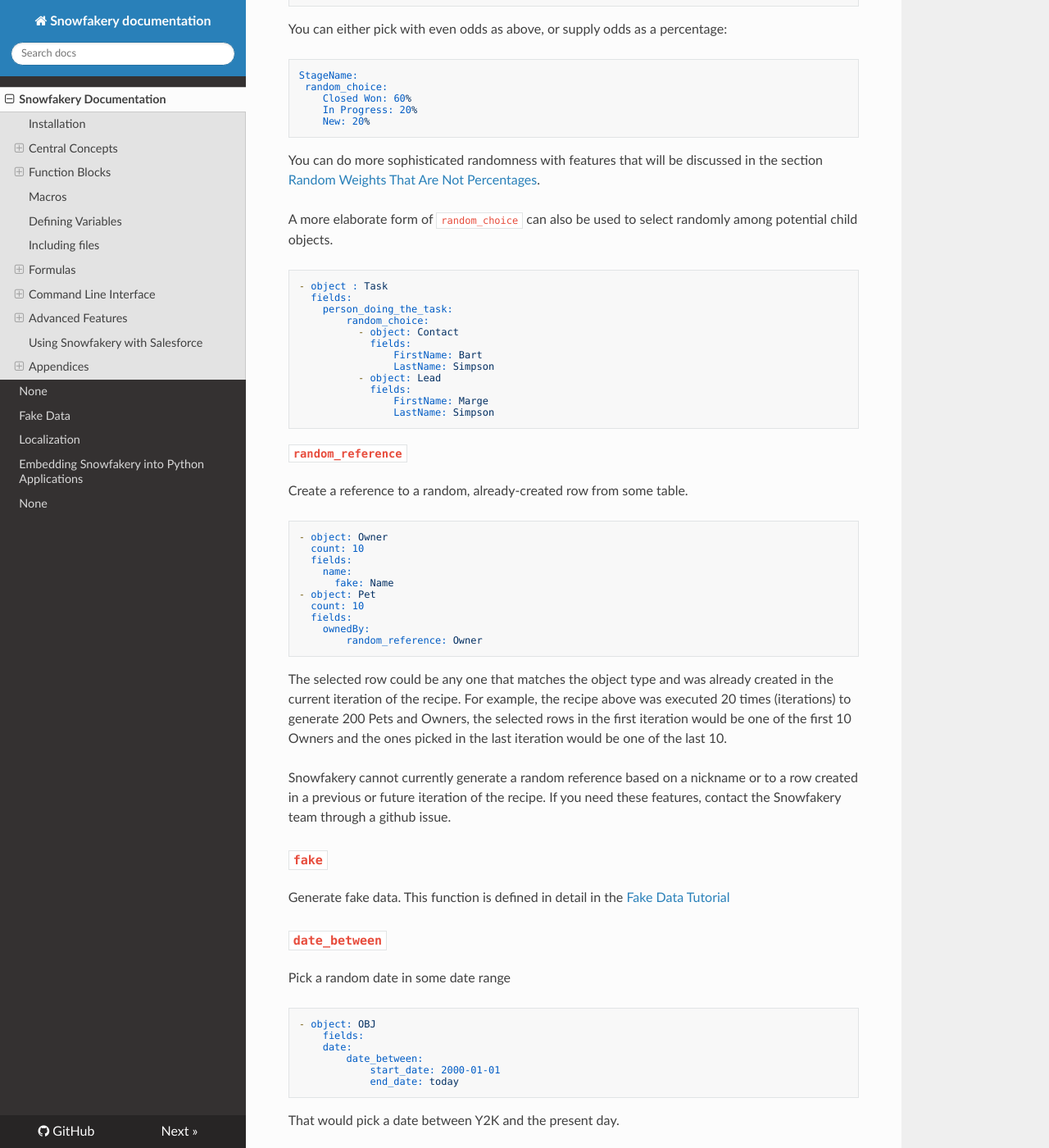
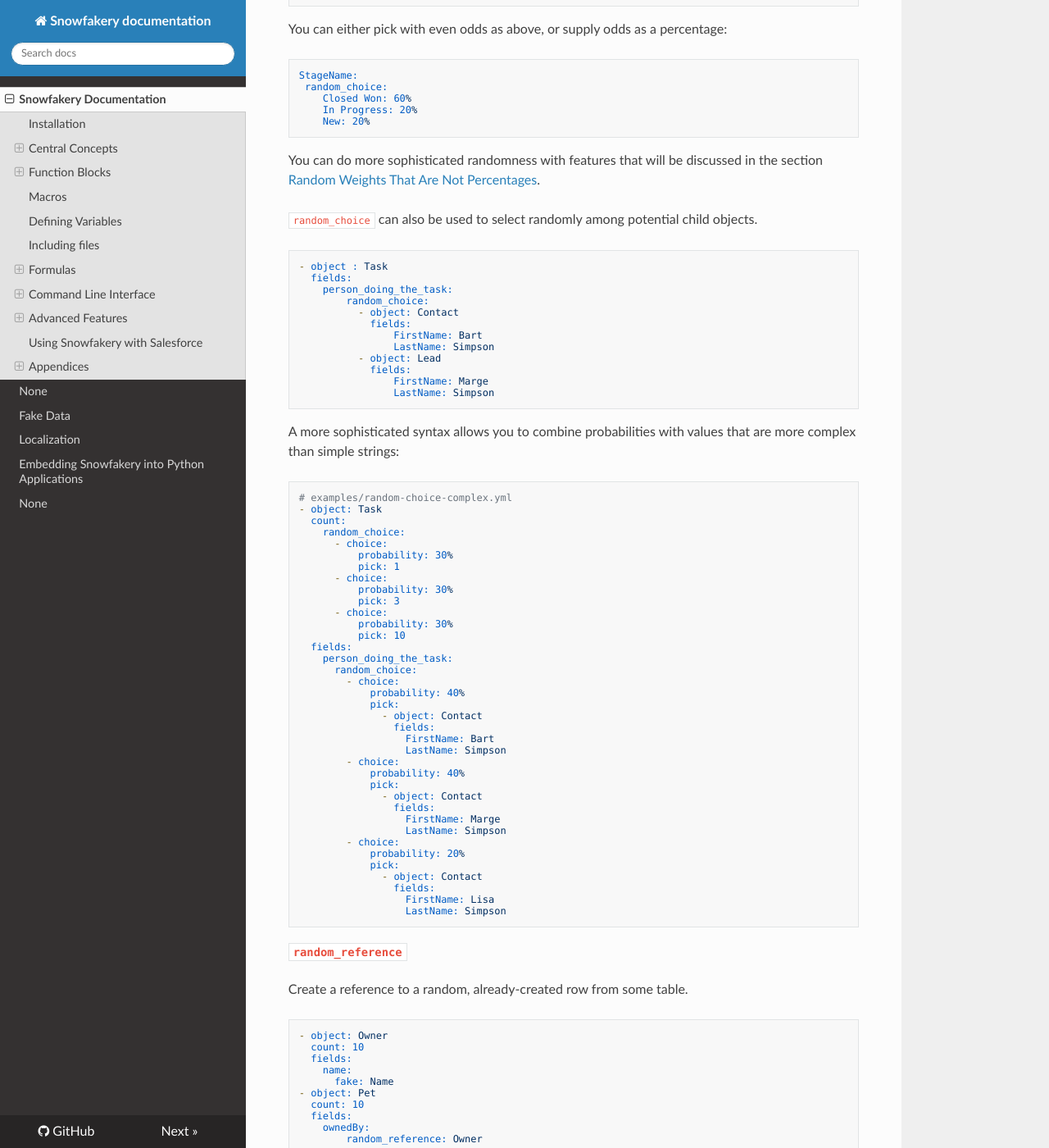
Before and after one commit to SFDO-Tooling/Snowfakery, an MkDocs documentation site: the page built from docs/index.md, in a window 1280 px wide and 1400 px high, scrolled down 10701 px. Shown: the whole window at 82% size. Built offline with MkDocs 1.6.1, drawn with Linux system fonts in a browser that asks for light colours; nearby versions of some CDN libraries; some of the changed text lies outside the part shown.

Commit message:
Better random_choice docs

````diff
--- a/docs/index.md
+++ b/docs/index.md
@@ -507,7 +507,7 @@ StageName:
 
 You can do more sophisticated randomness with features that will be discussed in the section [Random Weights That Are Not Percentages](#random-weights-that-are-not-percentages).
 
-A more elaborate form of `random_choice` can also be used to
+`random_choice` can also be used to
 select randomly among potential child objects.
 
 ```yaml
@@ -525,6 +525,49 @@ select randomly among potential child objects.
                 LastName: Simpson
 ```
 
+A more sophisticated syntax allows you to combine probabilities with
+values that are more complex than simple strings:
+
+```yaml
+# examples/random-choice-complex.yml
+- object: Task
+  count:
+    random_choice:
+      - choice:
+          probability: 30%
+          pick: 1
+      - choice:
+          probability: 30%
+          pick: 3
+      - choice:
+          probability: 30%
+          pick: 10
+  fields:
+    person_doing_the_task:
+      random_choice:
+        - choice:
+            probability: 40%
+            pick:
+              - object: Contact
+                fields:
+                  FirstName: Bart
+                  LastName: Simpson
+        - choice:
+            probability: 40%
+            pick:
+              - object: Contact
+                fields:
+                  FirstName: Marge
+                  LastName: Simpson
+        - choice:
+            probability: 20%
+            pick:
+              - object: Contact
+                fields:
+                  FirstName: Lisa
+                  LastName: Simpson
+```
+
 #### `random_reference`
 
 Create a reference to a random, already-created row from some table.
@@ -654,19 +697,14 @@ some_number: A number ${{random_number(min=5, max=10)}}
 `If` allows you to make field values conditional on other field values.
 
 ```yaml
+# examples/conditional.yml
 - object: Person
   fields:
     gender:
       random_choice:
-        - choice:
-            probability: 40%
-            pick: Male
-        - choice:
-            probability: 40%
-            pick: Female
-        - choice:
-            probability: 20%
-            pick: Other
+        Male: 40%
+        Female: 40%
+        Other: 20%
     name:
       if:
         - choice:
````
Also changed, not shown: 2 other files.
